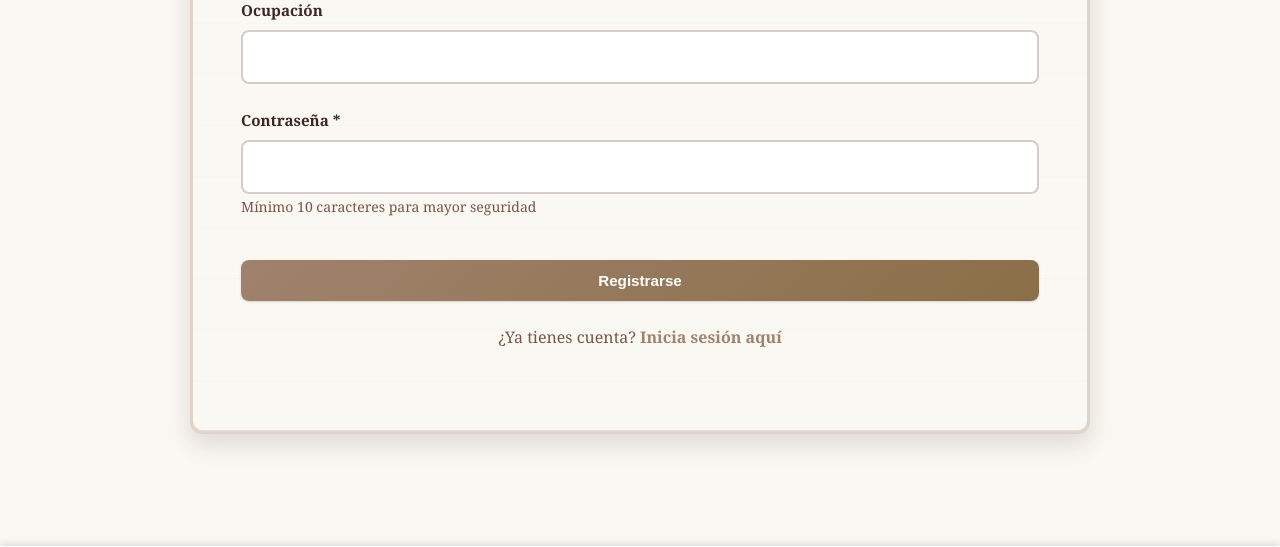
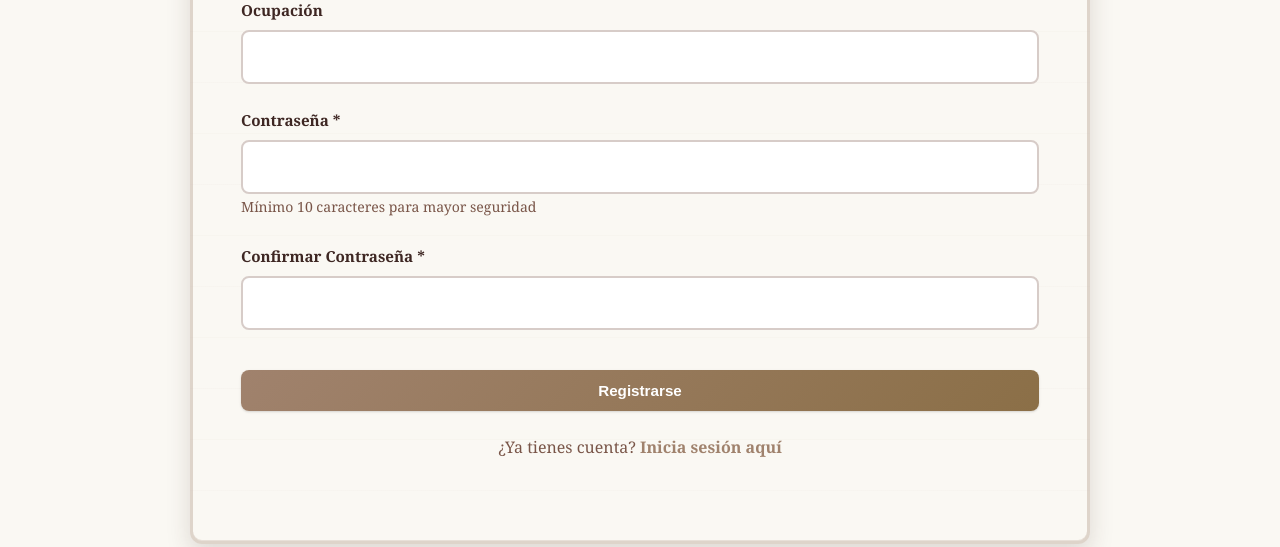
Before and after one commit to Cr-O1/Arqueotrack, a Flask app: page /registro in a window 1280 px wide. Shown: the part 893-1440 px from the top of the page. Run offline with Flask 3, Linux system fonts and the light colour scheme.

Commit message:
Add confirm password field to user registration form
Adds the 'confirmar_contraseña' field to the user registration form and template, along with associated validation logic in `app/blueprints/auth.py`.

Replit-Commit-Author: Agent
Replit-Commit-Session-Id: 09e86dd0-e98f-4705-9cd3-951ac24edbe8
Replit-Commit-Checkpoint-Type: intermediate_checkpoint
Replit-Commit-Event-Id: b0c52453-8801-4f46-a262-4788c2ac3c00
Replit-Commit-Screenshot-Url: https://storage.googleapis.com/screenshot-production-us-central1/4e99cd42-e26d-410c-b1c2-dec570a085c1/09e86dd0-e98f-4705-9cd3-951ac24edbe8/myLhH2y
Replit-Helium-Checkpoint-Created: true

```diff
--- a/app/blueprints/auth.py
+++ b/app/blueprints/auth.py
@@ -36,11 +36,8 @@ def registro():
             db.session.rollback()
             flash(f'Error al registrar: {str(e)}', 'error')
     else:
-        if request.method == 'POST':
-            # print(f"DEBUG: Form validation failed. Errors: {form.errors}")
-            for field, errors in form.errors.items():
-                for error in errors:
-                    flash(f"Error en {getattr(form, field).label.text}: {error}", 'error')
+        # print(f"DEBUG: Form validation failed. Errors: {form.errors}")
+        pass
     return render_template('registro.html', formulario=form)
 
 @auth_bp.route('/iniciar-sesion', methods=['GET', 'POST'])
--- a/templates/registro.html
+++ b/templates/registro.html
@@ -86,6 +86,16 @@
                 {% endif %}
             </div>
 
+            <div class="form-group">
+                <label for="confirmar_contraseña">Confirmar Contraseña *</label>
+                {{ formulario.confirmar_contraseña(class="form-control", id="confirmar_contraseña", autocomplete="new-password") }}
+                {% if formulario.confirmar_contraseña.errors %}
+                    {% for error in formulario.confirmar_contraseña.errors %}
+                        <span class="error">{{ error }}</span>
+                    {% endfor %}
+                {% endif %}
+            </div>
+
             <button type="submit" class="btn" style="width: 100%; margin-top: 1rem;">
                 {{ formulario.enviar.label.text }}
             </button>
```
